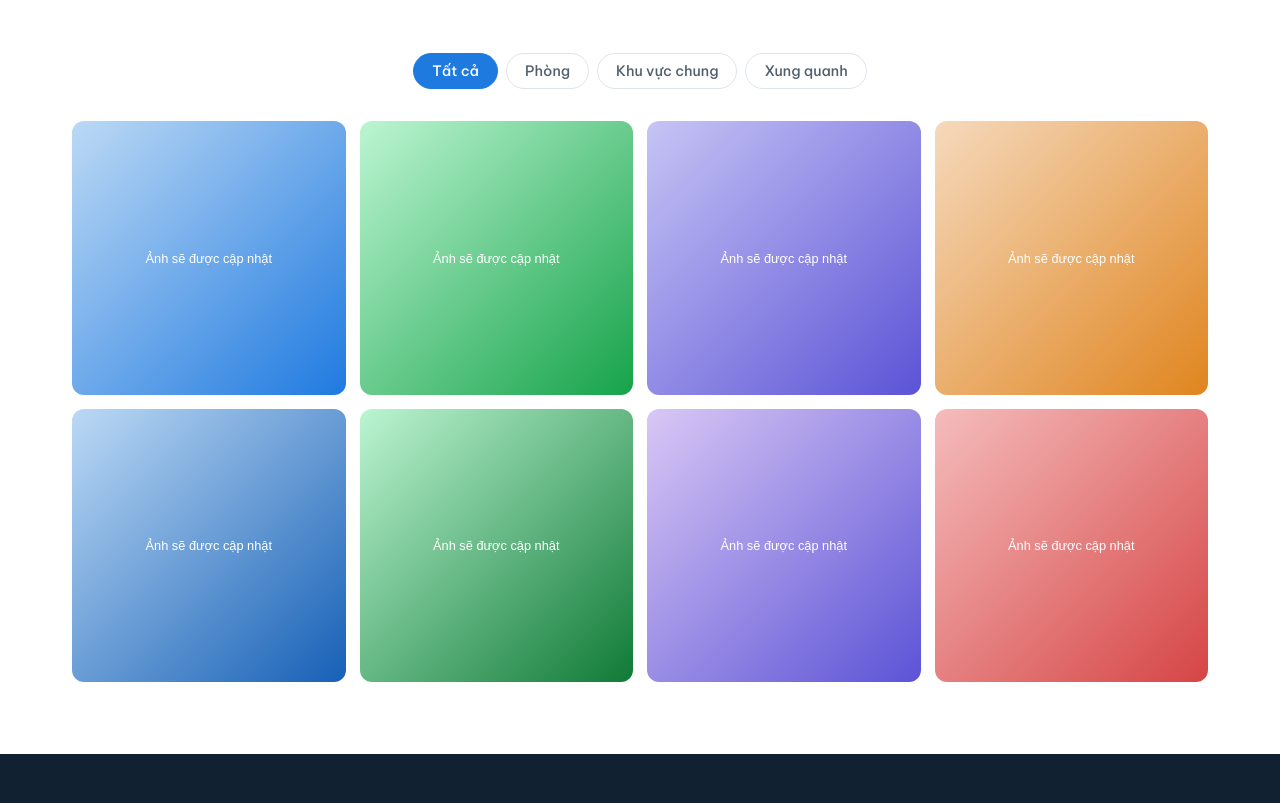
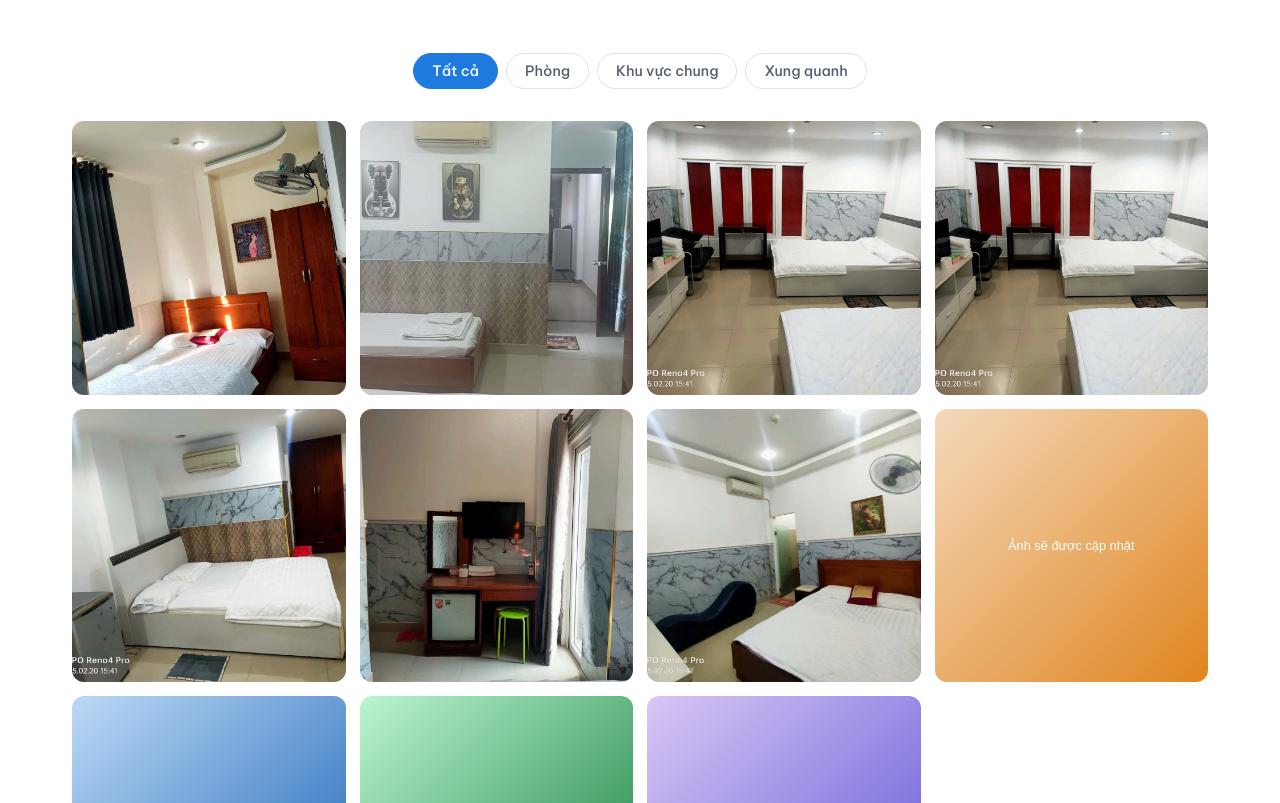
Before and after one commit to letrongnghia15/ksdainghia, a plain HTML site: page gallery.html in a window 1280 px wide. Shown: the part 410-1213 px from the top of the page. Drawn offline with Linux system fonts and the light colour scheme.

Commit message:
Add room photos to rooms and gallery pages

```diff
--- a/gallery.html
+++ b/gallery.html
@@ -60,16 +60,18 @@
         <button class="filter-tab" data-gallery-tab="area" data-i18n="gal.area">Xung quanh</button>
       </div>
 
-      <!-- PLACEHOLDER GALLERY: replace each .gallery-item background with <img src="images/...">. -->
       <div class="gallery-grid reveal" data-gallery>
-        <button class="gallery-item" data-gallery-item data-cat="rooms" style="background:linear-gradient(135deg,#bcd9f5,#1f7ae0); display:grid; place-items:center; color:#fff;"><span data-i18n="gal.placeholder" style="font-size:0.8rem;">Ảnh sẽ được cập nhật</span></button>
-        <button class="gallery-item" data-gallery-item data-cat="rooms" style="background:linear-gradient(135deg,#bcf5d2,#16a34a); display:grid; place-items:center; color:#fff;"><span data-i18n="gal.placeholder" style="font-size:0.8rem;">Ảnh sẽ được cập nhật</span></button>
-        <button class="gallery-item" data-gallery-item data-cat="rooms" style="background:linear-gradient(135deg,#c7c4f5,#5b53d6); display:grid; place-items:center; color:#fff;"><span data-i18n="gal.placeholder" style="font-size:0.8rem;">Ảnh sẽ được cập nhật</span></button>
+        <button class="gallery-item" data-gallery-item data-cat="rooms"><img src="images/0e4d5ff3-4f43-43a6-987d-24e85d089cef.jpeg" alt="Phòng Đôi Tiêu Chuẩn" style="width:100%;height:100%;object-fit:cover;"></button>
+        <button class="gallery-item" data-gallery-item data-cat="rooms"><img src="images/47103183-7f18-4995-8cfc-9876e59dd72d.jpeg" alt="Phòng Đôi Superior" style="width:100%;height:100%;object-fit:cover;"></button>
+        <button class="gallery-item" data-gallery-item data-cat="rooms"><img src="images/56a2ba44-d0be-487e-beaf-c883d0c51fb4.jpeg" alt="Phòng Deluxe" style="width:100%;height:100%;object-fit:cover;"></button>
+        <button class="gallery-item" data-gallery-item data-cat="rooms"><img src="images/56a2ba44-d0be-487e-beaf-c883d0c51fb4 (1).jpeg" alt="Phòng Deluxe — góc nhìn khác" style="width:100%;height:100%;object-fit:cover;"></button>
+        <button class="gallery-item" data-gallery-item data-cat="rooms"><img src="images/5a70cb35-1a9a-44f2-9f85-32172861204c.jpeg" alt="Phòng đôi" style="width:100%;height:100%;object-fit:cover;"></button>
+        <button class="gallery-item" data-gallery-item data-cat="rooms"><img src="images/64830633-6a18-4f6c-9725-ffe266d74f67.jpeg" alt="Tiện nghi trong phòng" style="width:100%;height:100%;object-fit:cover;"></button>
+        <button class="gallery-item" data-gallery-item data-cat="rooms"><img src="images/96a55f16-1e61-4a62-a44d-4a5acb9797bd.jpeg" alt="Phòng đôi tiêu chuẩn" style="width:100%;height:100%;object-fit:cover;"></button>
         <button class="gallery-item" data-gallery-item data-cat="common" style="background:linear-gradient(135deg,#f5d9bc,#e0851f); display:grid; place-items:center; color:#fff;"><span data-i18n="gal.placeholder" style="font-size:0.8rem;">Ảnh sẽ được cập nhật</span></button>
         <button class="gallery-item" data-gallery-item data-cat="common" style="background:linear-gradient(135deg,#bcd9f5,#1660b6); display:grid; place-items:center; color:#fff;"><span data-i18n="gal.placeholder" style="font-size:0.8rem;">Ảnh sẽ được cập nhật</span></button>
         <button class="gallery-item" data-gallery-item data-cat="area" style="background:linear-gradient(135deg,#bcf5d2,#0f7a36); display:grid; place-items:center; color:#fff;"><span data-i18n="gal.placeholder" style="font-size:0.8rem;">Ảnh sẽ được cập nhật</span></button>
         <button class="gallery-item" data-gallery-item data-cat="area" style="background:linear-gradient(135deg,#d9c7f5,#5b53d6); display:grid; place-items:center; color:#fff;"><span data-i18n="gal.placeholder" style="font-size:0.8rem;">Ảnh sẽ được cập nhật</span></button>
-        <button class="gallery-item" data-gallery-item data-cat="rooms" style="background:linear-gradient(135deg,#f5bcbc,#d64545); display:grid; place-items:center; color:#fff;"><span data-i18n="gal.placeholder" style="font-size:0.8rem;">Ảnh sẽ được cập nhật</span></button>
       </div>
     </div>
   </section>
```
Also changed, not shown: rooms.html (+3 -3 lines).
